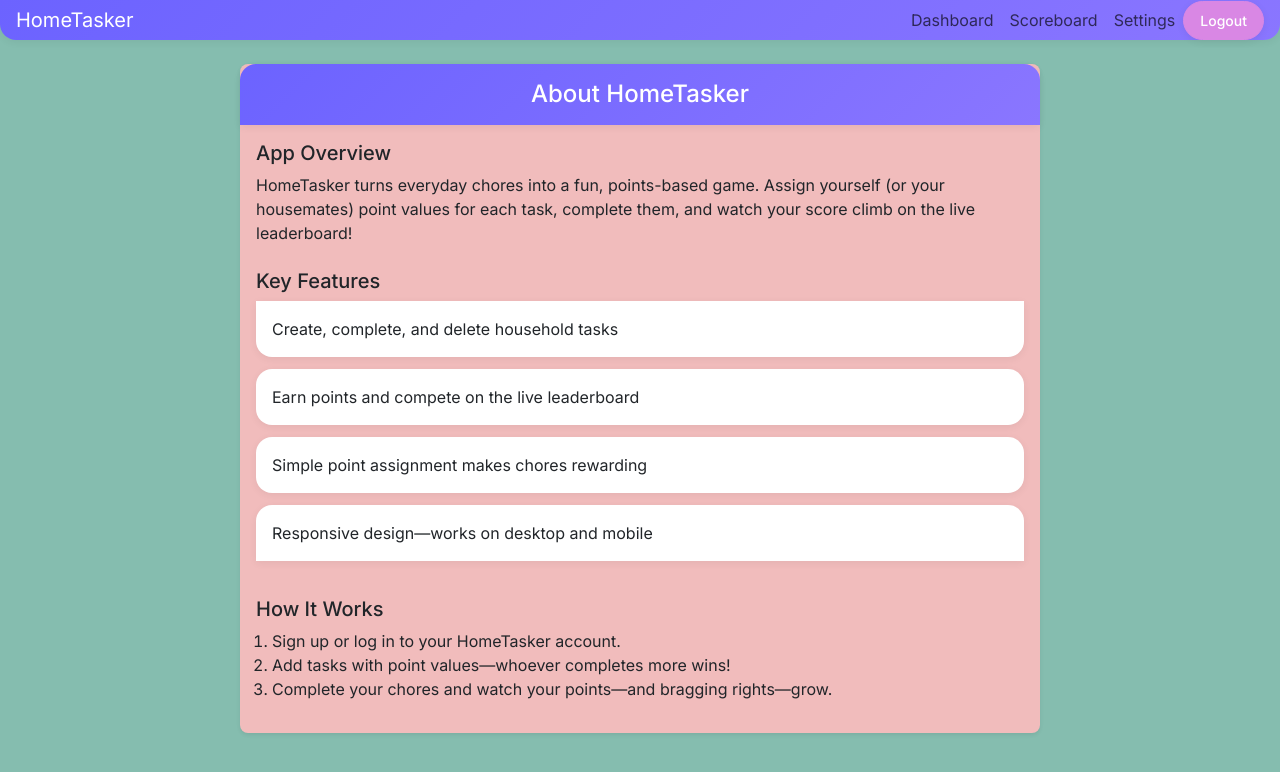
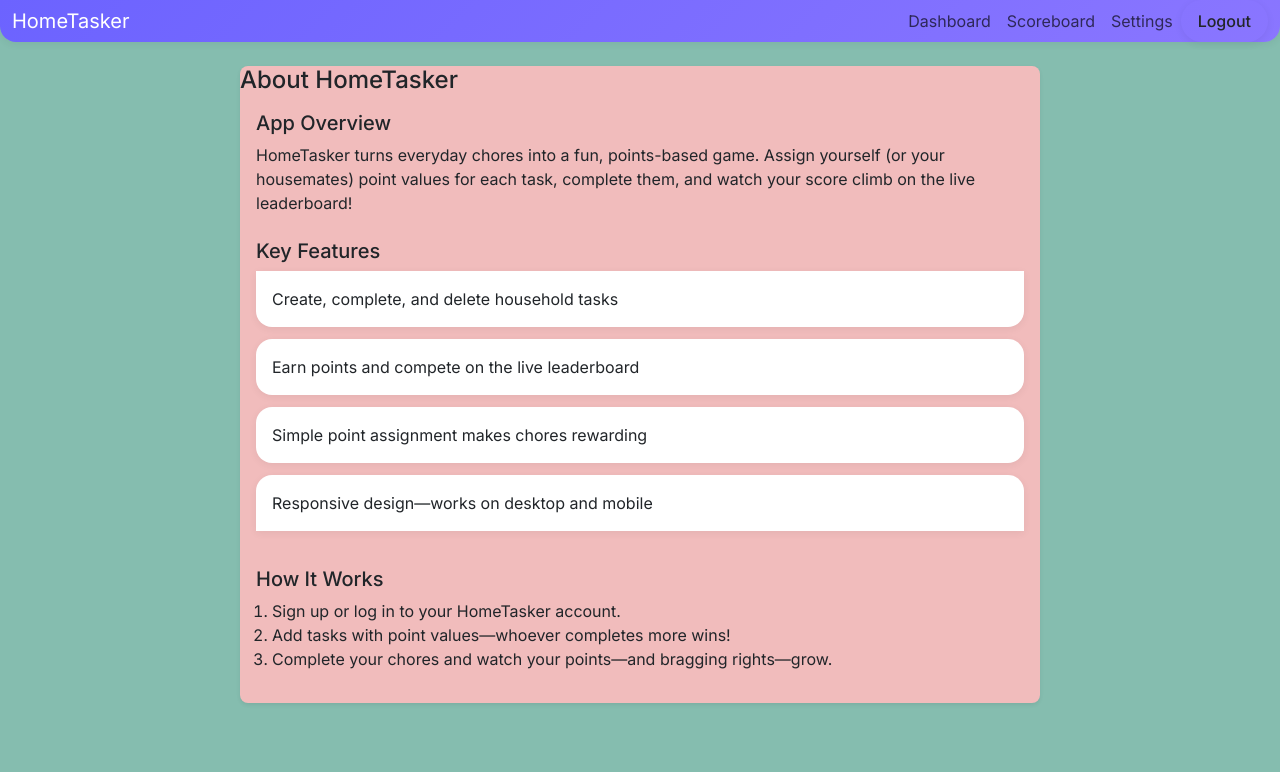
Before and after one commit to vrao27/hometasker, a React (Create React App) app in the folder frontend-v2/: page /about in a window 1280 px wide. Shown: the top 772 px of the page. Built offline with nearby package versions, Linux system fonts and the light colour scheme; no server answers; sample sign-in values are in the browser's storage.

Commit message:
WIP - save work

```diff
--- a/frontend-v2/src/App.tsx
+++ b/frontend-v2/src/App.tsx
@@ -10,8 +10,8 @@ import About from './pages/About';
 import AddTask from './pages/AddTask';
 import ProtectedRoute from './components/ProtectedRoutes';
 import { getToken } from './services/authService';
-import 'bootstrap/dist/css/bootstrap.min.css';
-import './custom.css';
+
+
 import 'react-toastify/dist/ReactToastify.css';
 import { ToastContainer } from 'react-toastify';
 
--- a/frontend-v2/src/components/Navbar.tsx
+++ b/frontend-v2/src/components/Navbar.tsx
@@ -34,7 +34,7 @@ const Navbar: React.FC = () => {
     <header>
       {/* Single .header-banner on the <nav> */}
       <nav className="navbar header-banner navbar-expand-lg p-0">
-        <div className="container d-flex justify-content-between align-items-center">
+        <div className="container-fluid d-flex justify-content-between align-items-center">
           {/* Brand */}
           <NavLink to="/dashboard" className="navbar-brand text-white">
             HomeTasker
@@ -54,15 +54,6 @@ const Navbar: React.FC = () => {
           </button>
 
 
-          {/* Stat Ribbon */}
-          {me && (
-            <div className="stat-ribbon">
-              <span className="stat-pill">❤️ {me.lives ?? 0}</span>
-              <span className="stat-pill">⭐ {me.xp ?? 0}</span>
-              <span className="stat-pill">⚡ {me.energy ?? 0}</span>
-            </div>
-          )}
-
           {/* Nav Links */}
           <div className="collapse navbar-collapse" id="mainNav">
             <ul className="navbar-nav ms-auto align-items-center">
@@ -80,7 +71,7 @@ const Navbar: React.FC = () => {
 
           {/* Logout button & avatar */}
           <div className="d-flex align-items-center gap-3">
-            <button className="btn btn-secondary btn-sm game-btn-secondary<" onClick={handleLogout}>
+            <button className="btn btn-logout" onClick={handleLogout}>
               Logout
             </button>
             {me && (
@@ -90,6 +81,15 @@ const Navbar: React.FC = () => {
             )}
           </div>
         </div>
+        {/* STAT RIBBON OVERLAPPING NAVBAR BOTTOM*/}
+        {me && (
+              <div className="stat-ribbon">
+             <span className="stat-pill">❤️ {me.lives ?? 0}</span>
+              <span className="stat-pill">⭐ {me.xp ?? 0}</span>
+               <span className="stat-pill">⚡ {me.energy ?? 0}</span>
+        </div>
+        )}
+
       </nav>
     </header>
   );
--- a/frontend-v2/src/custom.css
+++ b/frontend-v2/src/custom.css
@@ -10,10 +10,10 @@
   --bg-panel:   #e2e7a5;        /* light mint panels */
 
   --accent-green:  #3fc979;     /* pastel green for Add/Redeem */
-  --accent-purple: #d987e4;     /* pastel purple for “Cast” */
-  --accent-coral:  #ff9f80;     /* pastel coral for “Dismiss” */
+  --accent-purple: #d987e4;     /* pastel purple for Complete */
+  --accent-coral:  #ff9f80;     /* pastel coral for Delete */
 
-  --text-dark:   #1e293b;       /* dark slate text */
+  --text-dark:   #4271be;       /* dark slate text */
   --text-muted:  #64748b;       /* muted captions */
 
   --shadow-soft: 0 2px 8px rgba(0,0,0,0.06);
@@ -31,44 +31,43 @@ body {
 /* 2.5 App Title for Auth Cards */
 .app-title {
   font-family: 'Inter', sans-serif;
-  font-size: 1.75rem;       /* adjust to taste */
+  font-size: 1.75rem;
   font-weight: 600;
   color: var(--text-dark);
-  margin-bottom: 1rem;      /* space before the banner */
+  margin-bottom: 1rem;
 }
 
 /* 3. Gradient Header + Avatar Badge */
 /* Navbar gradient bar (only bottom corners rounded) */
+.navbar.header-banner {
+  position: relative;
+  /* DELETED: no width rule, caused centering artifact */
+  /* ADDED: full-bleed across viewport */
+  width: 100vw;                   /* ADDED */
+  left: 50%;                      /* ADDED */
+  transform: translateX(-50%);    /* ADDED */
 
-.navbar.header-banner {
-  background: linear-gradient(135deg, var(--gradient-start), var(--gradient-end));
-  color: #fff !important;
-  border-radius: 0 0 1rem 1rem;      /* only bottom corners */
+  padding: 0.5rem 0;
+  background: linear-gradient(135deg, var(--gradient-start), var(--gradient-end)) !important;
+  border-radius: 0 0 1rem 1rem;
   box-shadow: var(--shadow-soft);
-  position: relative;
-  margin: 0;
-  padding: 0.5rem 0;
-}
-/* Card-top banners (top corners rounded) */
-.header-banner {
-  background: linear-gradient(135deg, var(--gradient-start), var(--gradient-end));
-  color: #fff;
-  border-radius: 1rem 1rem 0 0;      /* only top corners */
-  box-shadow: var(--shadow-soft);
-  text-align: center;
-  padding: 1rem 0;
+  z-index: 1;                     /* ADDED: sit above page content */
 }
 
+
+
+/* ADDED: let gradient span full width */
 .navbar.header-banner .container {
- background: transparent;
+  background: transparent;
   margin: 0;
   padding: 0 1rem;
-  max-width: 100% !important;      /* ← force full-width of gradient */
+  max-width: unset !important;    /* ADDED */
 }
 
-.header-banner .avatar-badge {
+/* Avatar badge now sits inside the purple bar */
+.navbar.header-banner .avatar-badge {
   position: absolute;
-  top: 1rem;
+  top: 0.75rem;                   /* ADDED: lift into header */
   left: 1rem;
   width: 3rem;
   height: 3rem;
@@ -76,12 +75,12 @@ body {
   border: 3px solid #fff;
   overflow: hidden;
   background: #fff;
+  z-index: 2;                     /* ADDED: above ribbon and cards */
 }
 .header-banner .avatar-badge img {
   width: 100%;
   height: auto;
 }
-
 
 .navbar.header-banner .btn-logout:hover {
   background-color: #c776d9;
@@ -89,14 +88,19 @@ body {
 
 /* 4. Stat Ribbon */
 .stat-ribbon {
+  position: relative;             /* ADDED: allow negative margin */
+  /* DELETED: original margin-top (0) */
+  margin-top: -1.5rem;            /* ADDED: tuck under navbar */
+  margin-bottom: 1.5rem;          /* ADDED: spacing below ribbon */
+
   background: var(--bg-card);
   border-radius: 0 0 1rem 1rem;
   box-shadow: var(--shadow-soft);
-  margin-top: -1rem;  /* tuck under header */
   padding: 0.5rem 1rem;
   display: flex;
   gap: 1rem;
   justify-content: center;
+  z-index: 1;                     /* ADDED */
 }
 .stat-pill {
   background: #fff;
@@ -142,70 +146,41 @@ body {
   text-transform: none;
 }
 
-/* NEW: Claim button style */
-.btn-primary {                         /* ← CHANGED */
-  background-color: var(--accent-green); /* reuse pastel green */
-  border-color: var(--accent-green);
-  color: #fff;
-}
-.btn-primary:hover {                   /* ← CHANGED */
-  background-color: #35b86a;
-}
-
-/* NEW: Complete button style (overrides secondary) */
-.btn-secondary, .game-btn-secondary {
-  background-color: var(--accent-purple);  /* ← CHANGED: pastel purple */
-  border-color: var(--accent-purple);
-  color: #fff;
-}
-.btn-secondary:hover {                    /* ← CHANGED */
-  background-color: #c776d9;
-}
-
-
-
-/* NEW: Logout button style in navbar */
-.navbar.header-banner .btn-logout {
-  border-radius: 2rem;
-  font-weight: 500;
-  padding: 0.25rem 1rem;
-  background-color: var(--accent-purple);
-  border: 1px solid var(--accent-purple);
-  color: #fff;
-}
-
-/* Add / Redeem */
-.btn-success, .game-btn-success {
+/* Claim button (green) */
+.btn-primary {
   background-color: var(--accent-green);
   border-color: var(--accent-green);
   color: #fff;
 }
-.btn-success:hover { background-color: #35b86a; }
+.btn-primary:hover {
+  background-color: #35b86a;
+}
 
-/* Cast (Complete) */
+/* Complete button (purple) */
 .btn-secondary, .game-btn-secondary {
   background-color: var(--accent-purple);
   border-color: var(--accent-purple);
   color: #fff;
 }
-.btn-secondary:hover { background-color: #c776d9; }
+.btn-secondary:hover {
+  background-color: #c776d9;
+}
 
-/* Dismiss (Delete) */
+/* Delete button (coral) */
 .btn-danger {
   background-color: var(--accent-coral);
   border-color: var(--accent-coral);
   color: #fff;
 }
-.btn-danger:hover { background-color: #ff7266; }
+.btn-danger:hover {
+  background-color: #ff7266;
+}
 
-
-/* NEW: Completed badge override */
-.badge.bg-success {                  /* ← CHANGED */
-  background-color: #64748b;         /* muted gray for completed */
+/* Completed badge override */
+.badge.bg-success {
+  background-color: #64748b;
   color: #fff;
 }
-
-
 
 /* 8. Task List Items */
 .list-group-item {
@@ -219,22 +194,13 @@ body {
   align-items: center;
   padding: 1rem;
 }
-.list-group-item .task-icon {
+.list-group-item .task-icon { /* unused – safe to leave */
   width: 2rem;
   height: 2rem;
   margin-right: 0.75rem;
 }
-.list-group-item .task-content {
+.list-group-item .task-content { /* unused – safe to leave */
   flex: 1;
-}
-.progress {
-  height: 0.5rem;
-  border-radius: 1rem;
-  overflow: hidden;
-  background: #e9ecef;
-}
-.progress .progress-bar {
-  background-color: var(--accent-green);
 }
 
 /* 9. Rewards Panel */
@@ -253,26 +219,21 @@ body {
   border-bottom: none;
 }
 
-
-
-
-
-/* 10.1 Responsive Tweaks */
+/* 10. Responsive Tweaks */
 @media (max-width: 768px) {
-  .stat-ribbon { flex-wrap: wrap; }
-    /* Auth cards full-width on mobile */
+  .stat-ribbon {
+    flex-wrap: wrap;
+  }
   .auth-background .card {
-  width: 90%;
-  max-width: none;
- }
+    width: 90%;
+    max-width: none;
+  }
 }
-
-
 
 /* 11. Auth & Page Wrappers */
 .auth-background {
   min-height: 100vh;
-  background-color: var(--bg-panel); /* light mint  */
+  background-color: var(--bg-panel);
   display: flex;
   align-items: center;
   justify-content: center;
@@ -309,19 +270,16 @@ body {
   color: var(--accent-purple) !important;
 }
 
-/* 14. Add-Task-Form - in Dashboard.tsx */
+/* 14. Add-Task-Form Layout */
 .add-task-form .col-sm-6 {
-  /* make the first field full-width */
   flex: 0 0 auto;
   width: 100% !important;
 }
 .add-task-form .col-sm-3 {
-  /* make the next two fields half-width */
   flex: 0 0 auto;
   width: 50% !important;
 }
 .add-task-form .col-12 {
-  /* keep the button full-width */
   flex: 0 0 auto;
   width: 100% !important;
 }
--- a/frontend-v2/src/index.tsx
+++ b/frontend-v2/src/index.tsx
@@ -1,7 +1,9 @@
 import React from 'react';
 import ReactDOM from 'react-dom/client';
+
 import 'bootstrap/dist/css/bootstrap.min.css';
 import './custom.css';
+
 import App from './App';
 
 const root = ReactDOM.createRoot(
```
